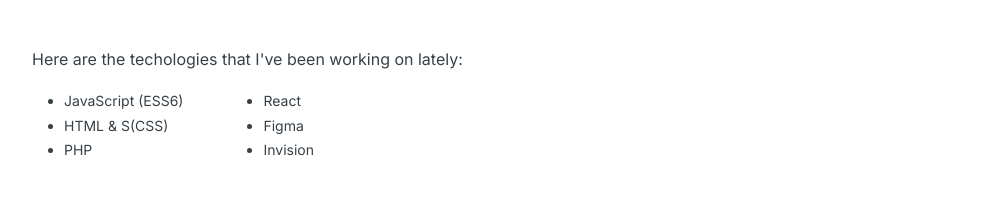
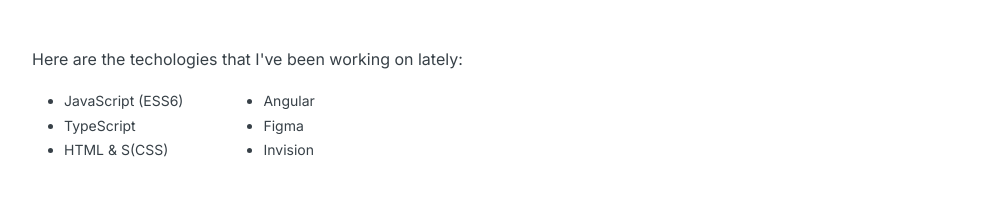
Before and after one commit to gleearl/gleearl.github.io, a website: page index.html in a window 1280 px wide. Shown: the part 1173-1386 px from the top of the page, without its empty margins (100-1098 px from the left). Drawn offline with nearby package versions, Linux system fonts and the light colour scheme.

Commit message:
Update index.html

```diff
--- a/index.html
+++ b/index.html
@@ -60,11 +60,11 @@
         <div class="d-flex justify-content-start text-small">
           <ul class="me-5">
             <li>JavaScript (ESS6)</li>
+            <li>TypeScript</li>
             <li>HTML & S(CSS)</li>
-            <li>PHP</li>
           </ul>
           <ul>
-            <li>React</li>
+            <li>Angular</li>
             <li>Figma</li>
             <li>Invision</li>
           </ul>
```
